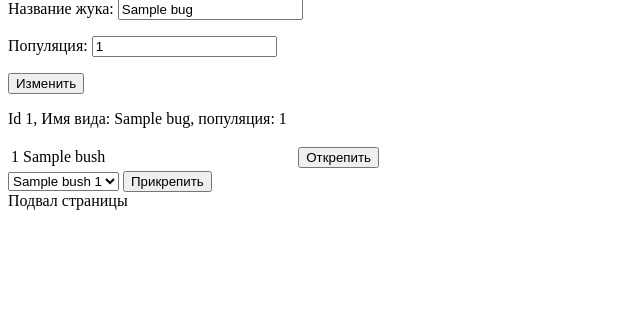
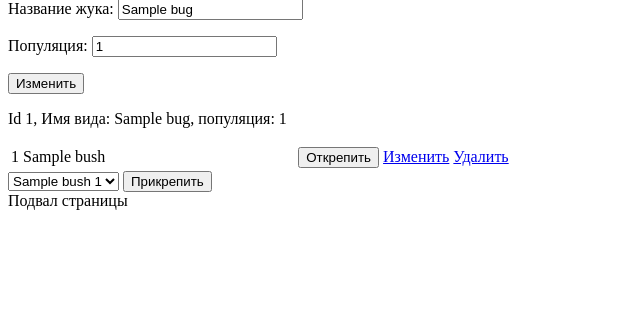
Before and after one commit to Randry1/my-first-blog2, a Django app: page /firstapp/bug/1/edit in a window 1280 px wide. Shown: the part 81-415 px from the top of the page, without its empty margins (0-640 px from the left). Run offline with Django 3.2, Linux system fonts and the light colour scheme; tables that the repository leaves empty hold one stand-in row (values such as "Sample post").

Commit message:
добавил ссылки на удаление и изменения кустов

```diff
--- a/mysite/firstapp/templates/firstapp/edit_bug.html
+++ b/mysite/firstapp/templates/firstapp/edit_bug.html
@@ -31,6 +31,8 @@
                             <input type="submit" value="Открепить">
                         </form>
                     </td>
+                    <td><a href="{% url 'bush_edit' bush.id %}">Изменить</a></td>
+                    <td><a href="{% url 'remote_bush' bush.id %}">Удалить</a></td>
 
                 </tr>
             {% endfor %}
--- a/mysite/firstapp/templates/firstapp/edit_bush.html
+++ b/mysite/firstapp/templates/firstapp/edit_bush.html
@@ -30,7 +30,6 @@
                             <td>{{ bug.id }}</td>
                             <td>{{ bug.name }}</td>
                             <td>{{ bug.population }}</td>
-                            <td><a href="{% url 'bug_edit' bug.id %}">Изменить</a></td>
                             <td>
                                 <form action="{% url 'bug_edit_clear' bug.id bush.id %}" method="post">
                                     {% csrf_token %}
@@ -38,6 +37,8 @@
                                     <input type="submit" value="Открепить">
                                 </form>
                             </td>
+                            <td><a href="{% url 'bug_edit' bug.id %}">Изменить</a></td>
+                            <td><a href="{% url 'remote_bug' bug.id %}">Удалить</a></td>
                         </tr>
                     {% endfor %}
 
--- a/mysite/firstapp/templates/firstapp/index_bugs.html
+++ b/mysite/firstapp/templates/firstapp/index_bugs.html
@@ -34,7 +34,7 @@
                                 <td></td>
                                 <td>{{ bush.name }}</td>
                                 <td>
-{#                                    <a href="{% url 'edit_tree' bug.id bush.id %}">Изменить</a>#}
+                                    <a href="{% url 'bush_edit' bush.id %}">Изменить</a>
                                     <a href="{% url 'remote_bush' bush.id %}">Удалить</a>
                                     <form action="{% url 'bug_edit_clear' bug.id bush.id %}" method="post">
                                         {% csrf_token %}
```
